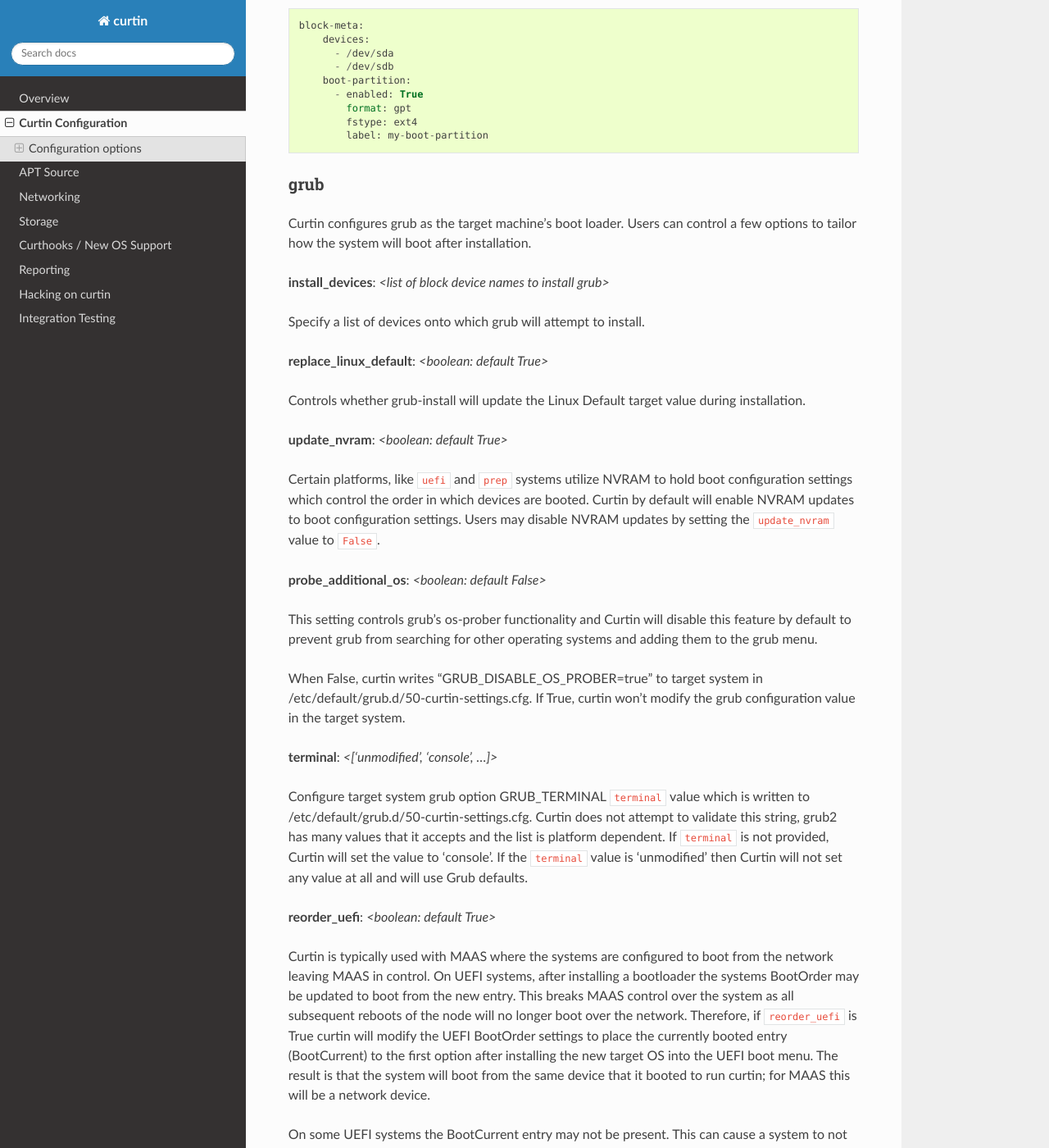
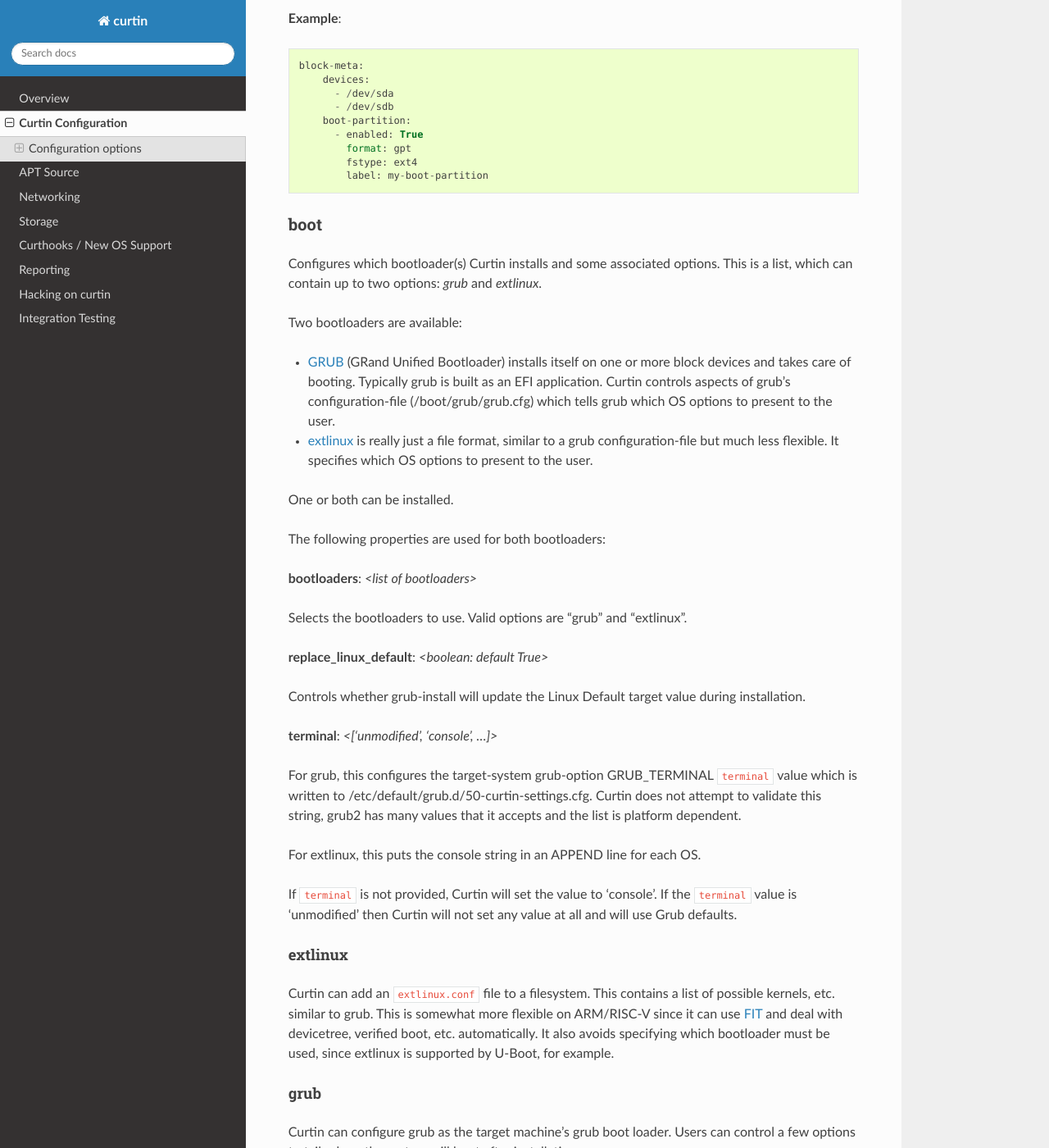
Before and after one commit to canonical/curtin, a Sphinx documentation site: the page built from doc/topics/config.rst, in a window 1280 px wide and 1400 px high, scrolled down 3072 px. Shown: the whole window at 82% size. Built offline with Sphinx 7.4.7 and the Read the Docs theme 3.1.0, drawn with Linux system fonts in a browser that asks for light colours; some of the changed text lies outside the part shown.

Commit message:
Introduce a new boot builtin hook
Introduce a new hook for builtin_curthooks to configure the system to
boot. This currently uses grub but will also support extlinux in future.

The configuration key is 'boot'. It can be thought of as a rename of the
existing top-level 'grub' key, except that it allows one or more
bootloaders to be installed, using a new 'bootloaders' key. So the old
configuration:

    grub:
        install_devices:
            - /dev/vdb'

should now be expressed as:

    boot:
        bootloaders:
            - grub
        install_devices:
            - /dev/vdb'

The 'bootloaders' key is required. It does not have a default. This is
to ensure that each use of Curtin is converted with due care to which
bootloaders should be supported.

If 'boot' is missing, then a top-level 'grub' key is converted into
'boot', with all properties remaining the same except for the automatic
addition of:

    bootloaders:
        - grub

This maintains backwards compatibility with the old schema.

It would be quite nice to use an enum for the bootloaders.

Signed-off-by: Simon Glass <simon.glass@canonical.com>

```diff
--- a/doc/topics/config.rst
+++ b/doc/topics/config.rst
@@ -17,6 +17,7 @@ Curtin's top level config keys are as follows:
 - apt_mirrors (``apt_mirrors``)
 - apt_proxy (``apt_proxy``)
 - block-meta (``block``)
+- boot (``boot``)
 - curthooks (``curthooks``)
 - debconf_selections (``debconf_selections``)
 - disable_overlayroot (``disable_overlayroot``)
@@ -115,21 +116,71 @@ Specify the filesystem label on the boot partition.
           label: my-boot-partition
 
 
+boot
+~~~~
+
+Configures which bootloader(s) Curtin installs and some associated options.
+This is a list, which can contain up to two options: `grub` and `extlinux`.
+
+Two bootloaders are available:
+
+- `GRUB <https://www.gnu.org/software/grub/>`_ (GRand Unified Bootloader)
+  installs itself on one or more block devices and takes care of booting.
+  Typically grub is built as an EFI application. Curtin controls aspects of
+  grub's configuration-file (/boot/grub/grub.cfg) which tells grub which OS
+  options to present to the user.
+
+- `extlinux <https://wiki.syslinux.org/wiki/index.php?title=EXTLINUX>`_
+  is really just a file format, similar to a grub configuration-file but much
+  less flexible. It specifies which OS options to present to the user.
+
+One or both can be installed.
+
+The following properties are used for both bootloaders:
+
+**bootloaders**: *<list of bootloaders>*
+
+Selects the bootloaders to use. Valid options are "grub" and "extlinux".
+
+**replace_linux_default**: *<boolean: default True>*
+
+Controls whether grub-install will update the Linux Default target
+value during installation.
+
+**terminal**: *<['unmodified', 'console', ...]>*
+
+For grub, this configures the target-system grub-option GRUB_TERMINAL
+``terminal`` value which is written to
+/etc/default/grub.d/50-curtin-settings.cfg.  Curtin does not attempt to validate
+this string, grub2 has many values that it accepts and the list is platform
+dependent.
+
+For extlinux, this puts the console string in an APPEND line for each OS.
+
+If ``terminal`` is not provided, Curtin will set the value to 'console'.  If the
+``terminal`` value is 'unmodified' then Curtin will not set any value at all and
+will use Grub defaults.
+
+extlinux
+""""""""
+
+Curtin can add an ``extlinux.conf`` file to a filesystem. This contains a list
+of possible kernels, etc. similar to grub. This is somewhat more flexible on
+ARM/RISC-V since it can use `FIT <https://fitspec.osfw.foundation/>`_ and deal
+with devicetree, verified boot, etc. automatically. It also avoids specifying
+which bootloader must be used, since extlinux is supported by U-Boot, for
+example.
 
 grub
-~~~~
-Curtin configures grub as the target machine's boot loader.  Users
+""""
+
+Curtin can configure grub as the target machine's grub boot loader.  Users
 can control a few options to tailor how the system will boot after
 installation.
 
 **install_devices**: *<list of block device names to install grub>*
 
 Specify a list of devices onto which grub will attempt to install.
-
-**replace_linux_default**: *<boolean: default True>*
-
-Controls whether grub-install will update the Linux Default target
-value during installation.
 
 **update_nvram**: *<boolean: default True>*
 
@@ -148,16 +199,6 @@ operating systems and adding them to the grub menu.
 When False, curtin writes "GRUB_DISABLE_OS_PROBER=true" to target system in
 /etc/default/grub.d/50-curtin-settings.cfg.  If True, curtin won't modify the
 grub configuration value in the target system.
-
-**terminal**: *<['unmodified', 'console', ...]>*
-
-Configure target system grub option GRUB_TERMINAL ``terminal`` value
-which is written to /etc/default/grub.d/50-curtin-settings.cfg.  Curtin
-does not attempt to validate this string, grub2 has many values that
-it accepts and the list is platform dependent.  If ``terminal`` is
-not provided, Curtin will set the value to 'console'.  If the ``terminal``
-value is 'unmodified' then Curtin will not set any value at all and will
-use Grub defaults.
 
 **reorder_uefi**: *<boolean: default True>*
 
@@ -198,7 +239,9 @@ This setting is ignored if *update_nvram* is False.
 
 **Example**::
 
-  grub:
+  boot:
+     bootloaders:
+        - grub
      install_devices:
        - /dev/sda1
      replace_linux_default: False
@@ -208,38 +251,61 @@ This setting is ignored if *update_nvram* is False.
 
 **Default terminal value, GRUB_TERMINAL=console**::
 
-  grub:
+  boot:
+     bootloaders:
+        - grub
      install_devices:
        - /dev/sda1
 
 **Don't set GRUB_TERMINAL in target**::
 
-  grub:
+  boot:
+     bootloaders:
+        - grub
      install_devices:
        - /dev/sda1
      terminal: unmodified
 
 **Allow grub to probe for additional OSes**::
 
-  grub:
-    install_devices:
-      - /dev/sda1
+  boot:
+     bootloaders:
+        - grub
+     install_devices:
+        - /dev/sda1
      probe_additional_os: True
 
 **Avoid writting any settings to etc/default/grub.d/50-curtin-settings.cfg**::
 
-  grub:
-    install_devices:
-      - /dev/sda1
+  boot:
+     bootloaders:
+        - grub
+     install_devices:
+        - /dev/sda1
      probe_additional_os: True
      terminal: unmodified
 
 **Enable Fallback UEFI Reordering**::
 
-  grub:
+  boot:
+     bootloaders:
+        - grub
      reorder_uefi: true
      reorder_uefi_force_fallback: true
 
+extlinux
+""""""""
+
+There are no options specific to extlinux.
+
+**Example**::
+
+  boot:
+     bootloaders:
+        - grub
+        - extlinux
+     install_devices:
+        - /dev/sda1
 
 curthooks
 ~~~~~~~~~
@@ -312,6 +378,11 @@ Curtin disables overlayroot in the target by default.
 
   disable_overlayroot: False
 
+grub
+~~~~
+
+This is an alias for **boot** with *bootloader* set to "grub". It is provided
+to maintain backwards compatibility
 
 http_proxy
 ~~~~~~~~~~
```
Also changed, not shown: 5 other files.
